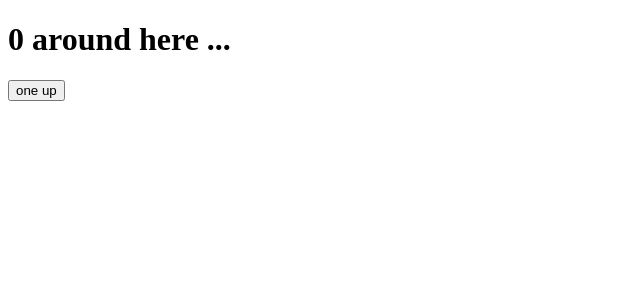
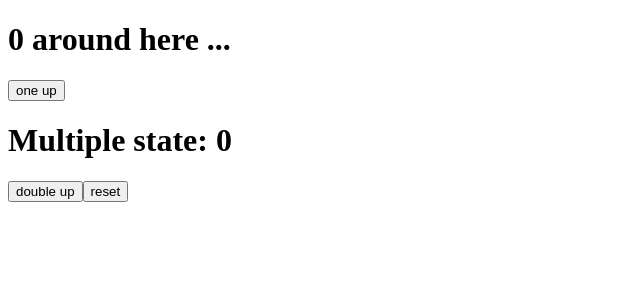
Before and after one commit to leejw0803/react-zustand, a React (Vite) app: page / in a window 1280 px wide. Shown: the top 300 px of the page, without its empty margins (0-640 px from the left). Built offline with nearby package versions, Linux system fonts and the light colour scheme.

Commit message:
feat: add multiple select code and refactoring

```diff
--- a/src/App.tsx
+++ b/src/App.tsx
@@ -1,13 +1,10 @@
-import useOwnStore from "./store";
+import { Multiple, Default } from "@components";
 
 function App() {
-  const bears = useOwnStore((state) => state.bears);
-  const increasePopulation = useOwnStore((state) => state.increasePopulation);
-
   return (
     <>
-      <h1>{bears} around here ...</h1>
-      <button onClick={increasePopulation}>one up</button>
+      <Default />
+      <Multiple />
     </>
   );
 }
--- /dev/null
+++ b/src/components/default-usage/index.tsx
@@ -0,0 +1,15 @@
+import { useBearStore } from "@stores";
+
+function Default() {
+  const bears = useBearStore((state) => state.bears);
+  const increasePopulation = useBearStore((state) => state.increasePopulation);
+
+  return (
+    <>
+      <h1>{bears} around here ...</h1>
+      <button onClick={increasePopulation}>one up</button>
+    </>
+  );
+}
+
+export default Default;
--- /dev/null
+++ b/src/components/index.ts
@@ -0,0 +1,2 @@
+export { default as Default } from "./default-usage";
+export { default as Multiple } from "./multiple-select";
--- /dev/null
+++ b/src/components/multiple-select/index.tsx
@@ -0,0 +1,20 @@
+import { useCountStore } from "@stores";
+
+function MultipleSelect() {
+  const { count, doubleUp, reset } = useCountStore(
+    ({ count, doubleUp, reset }) => ({
+      count,
+      doubleUp,
+      reset,
+    })
+  );
+  return (
+    <>
+      <h1>Multiple state: {count}</h1>
+      <button onClick={doubleUp}>double up</button>
+      <button onClick={reset}>reset</button>
+    </>
+  );
+}
+
+export default MultipleSelect;
--- a/src/store.ts
+++ /dev/null
@@ -1,9 +0,0 @@
-import { create } from "zustand";
-
-const useOwnStore = create((set) => ({
-  bears: 0,
-  increasePopulation: () => set((state) => ({ bears: state.bears + 1 })),
-  removeAllBears: () => set({ bears: 0 }),
-}));
-
-export default useOwnStore;
--- /dev/null
+++ b/src/stores/bear/index.ts
@@ -0,0 +1,15 @@
+import { create } from "zustand";
+
+type BearState = {
+  bears: number;
+  increasePopulation: () => void;
+  removeAllBears: () => void;
+};
+
+const useBearStore = create<BearState>((set) => ({
+  bears: 0,
+  increasePopulation: () => set(({ bears }) => ({ bears: bears + 1 })),
+  removeAllBears: () => set({ bears: 0 }),
+}));
+
+export default useBearStore;
--- /dev/null
+++ b/src/stores/counter/index.ts
@@ -0,0 +1,15 @@
+import { create } from "zustand";
+
+type CounterState = {
+  count: number;
+  doubleUp: () => void;
+  reset: () => void;
+};
+
+const useCountStore = create<CounterState>((set) => ({
+  count: 0,
+  doubleUp: () => set(({ count }) => ({ count: count + 2 })),
+  reset: () => set({ count: 0 }),
+}));
+
+export default useCountStore;
--- /dev/null
+++ b/src/stores/index.ts
@@ -0,0 +1,2 @@
+export { default as useCountStore } from "./counter";
+export { default as useBearStore } from "./bear";
```
